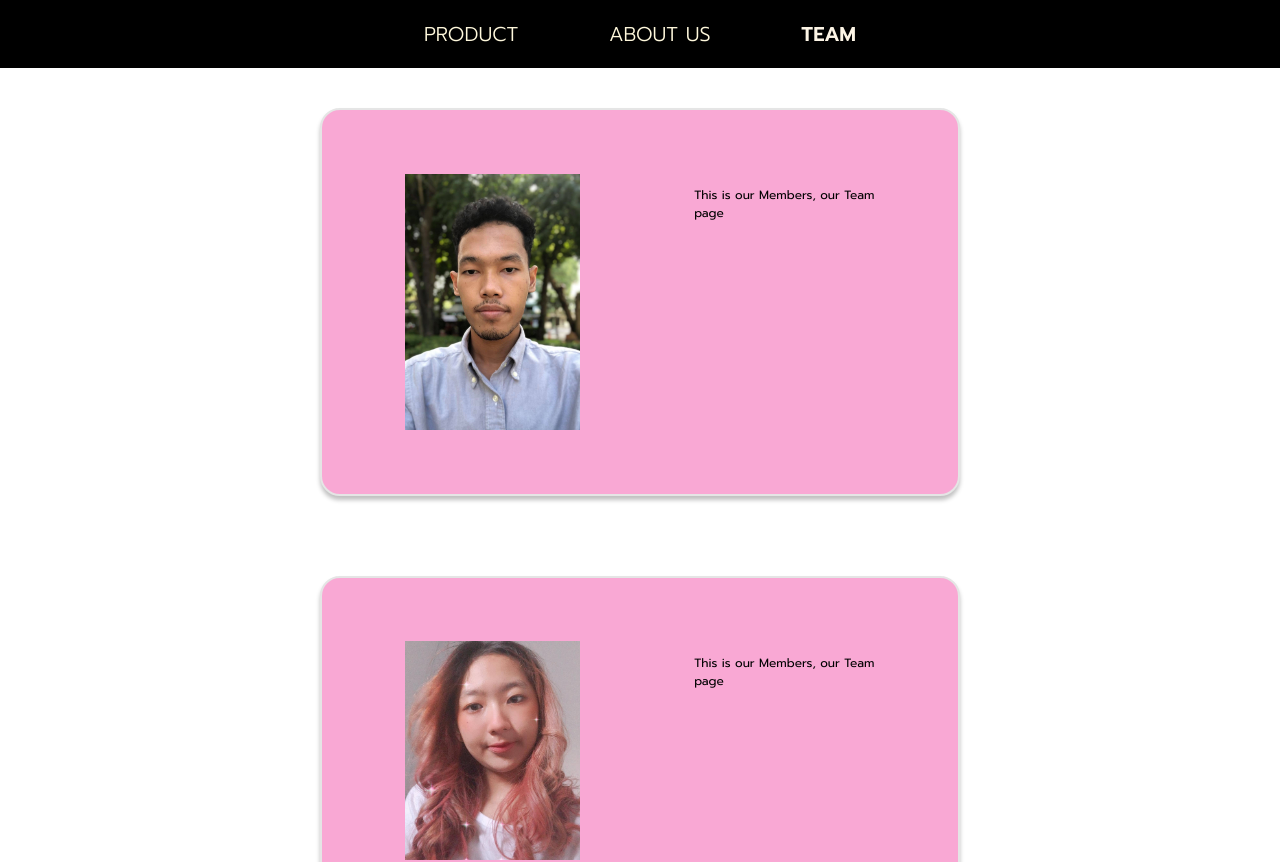
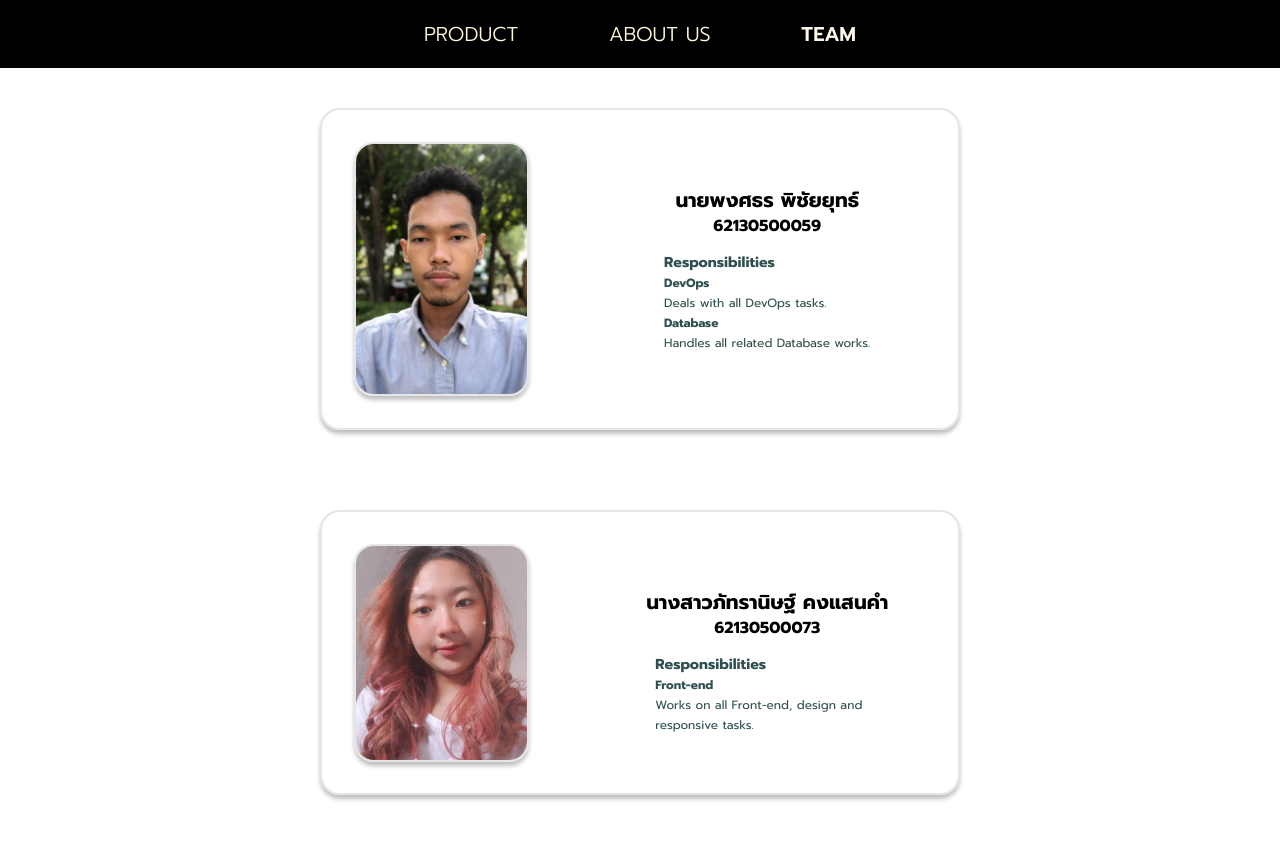
Before and after one commit to YakRuay/int221-frontend, a Vue app: page /team in a window 1280 px wide. Shown: the top 862 px of the page. Built offline with nearby package versions, Linux system fonts and the light colour scheme.

Commit message:
Done All Text Content Mockup

```diff
--- a/src/components/TheMemberCard.vue
+++ b/src/components/TheMemberCard.vue
@@ -2,7 +2,7 @@
   <div class="flex justify-center w-screen">
     <div class="widthOfCards flex flex-row py-10 b">
       <!-- lg:px-10 md:px-10 px-5 lg:px-56 md:px-44 w-7/12-->
-      <div class="memberCards flex justify-between w-full bg-pink-300">
+      <div class="memberCards flex justify-between w-full">
         <slot></slot>
       </div>
     </div>
--- a/src/views/Pages/AboutUs.vue
+++ b/src/views/Pages/AboutUs.vue
@@ -8,26 +8,31 @@
   <h1 id="slogan">
     " Thinking of <b>Sandals</b>, Thinking of <b>YakRuay</b> "
   </h1>
-  <p class="lg:px-44 md:px-20 px-10 flex justify-center">
-    "Lorem ipsum dolor sit amet, consectetur adipiscing elit, sed do eiusmod
-    tempor incididunt ut labore et dolore magna aliqua. Ut enim ad minim veniam,
-    quis nostrud exercitation ullamco laboris nisi ut aliquip ex ea commodo
-    consequat. Duis aute irure dolor in reprehenderit in voluptate velit esse
-    cillum dolore eu fugiat nulla pariatur. Excepteur sint occaecat cupidatat
-    non proident, sunt in culpa qui officia deserunt mollit anim id est
-    laborum."
+  <div class="lg:px-44 md:px-20 px-10 flex justify-center idea">
+  <p>
+    พวกเราเห็นว่าสินค้าที่มีผู้คนให้ความสนใจตลอดเวลามักเป็นสินค้าที่ใช้ในชีวิตประจำวัน
+    พวกเรา <b>"อยากรวย"</b> จึงเลือกขายสินค้าเป็นรองเท้า
+    ที่ไม่ได้เป็นเพียงรองเท้าธรรมดา แต่เป็น <b>รองเท้าแตะ </b>
+    เพราะสามารถสวมใส่ไปได้ทุกที่ทุกเวลา ใส่ได้สะดวกสบายที่สุดและเป็นรองเท้า
+    ประเภทที่คู่ใจที่สุดไม่ว่าจะเนื่องในโอกาสไหนก็ตาม
   </p>
-
-  <p class="lg:px-44 md:px-20 px-10 py-10 flex justify-center text-center text-xl text-yellow-500">
-    <b>
-      เล่าความเป็นมาทำไมเรามาเลือกขายรองเท้าจนมาเป็น YakRuay
-       <br /> // ไว้ค่อยคิดคอนเทนต์แล้วเขียนให้ ป.ล. heading นี้ทำหน้าระเบิด แต่ Final Version จะเอาออก
-    </b>
-  </p>
+  </div>
 </template>
 
 <style scoped>
+@media (max-width: 1023px) {
+  p {
+    line-height: 2.15rem;
+  padding-bottom: 10%;
+  font-size: larger;
+  font-family: "Prompt", sans-serif;
+
+}
+
+}
+
 p {
+  font-size: larger;
   font-family: "Prompt", sans-serif;
 }
 img {
--- a/src/views/Pages/Team.vue
+++ b/src/views/Pages/Team.vue
@@ -2,21 +2,62 @@
   <div id="member-Rew" class="CardData">
     <the-member-card class="block">
       <img src="@/assets/TeamImgs/059-Pongsathorn-Rew.jpg" />
-      <p>This is our Members, our Team page</p>
+      <div class="texts-content">
+        <h1>นายพงศธร พิชัยยุทธ์</h1>
+        <h2>62130500059</h2>
+        <p>
+          <b class="respons"> Responsibilities </b>
+          <span>
+            <br />
+            <b>DevOps </b> <br />Deals with all DevOps tasks.
+          </span>
+          <span>
+            <br />
+            <b> Database </b> <br />
+            Handles all related Database works.
+          </span>
+        </p>
+      </div>
     </the-member-card>
   </div>
 
   <div id="member-Lookpad" class="CardData flex justify-between">
     <the-member-card>
       <img src="@/assets/TeamImgs/073-Pattranit-Lookpad.jpg" />
-      <p>This is our Members, our Team page</p>
+      <div class="texts-content">
+        <h1>นางสาวภัทรานิษฐ์ คงแสนคำ</h1>
+        <h2>62130500073</h2>
+        <p>
+          <b class="respons"> Responsibilities </b>
+          <span>
+            <br />
+            <b>Front-end </b> <br />Works on all Front-end, design and
+            responsive tasks.
+          </span>
+        </p>
+      </div>
     </the-member-card>
   </div>
 
   <div id="member-Pro" class="CardData">
     <the-member-card>
       <img src="@/assets/TeamImgs/075-Puwa-Pro.jpg" />
-      <p>This is our Members, our Team page</p>
+      <div class="texts-content">
+        <h1>นายภูว เติมนุพันธ์</h1>
+        <h2>62130500075</h2>
+        <p>
+          <b class="respons"> Responsibilities </b>
+          <span>
+            <br />
+            <b>Back-end </b> <br />Does all works about Back-end part</span
+          >
+          <span>
+            <br />
+            <b> Database </b> <br />
+            Helps on Database diagram design
+          </span>
+        </p>
+      </div>
     </the-member-card>
   </div>
 </template>
@@ -32,11 +73,37 @@ export default {
 </script>
 
 <style scoped>
+.respons {
+  font-size: larger;
+}
+
+.texts-content {
+  line-height: 2rem;
+  font-family: "Prompt", sans-serif;
+  /* background-color: thistle; */
+}
+h1 {
+  text-align: center;
+  font-weight: bolder;
+  font-size: 1.25rem;
+  line-height: 1.75rem;
+}
+h2 {
+  text-align: center;
+  font-weight: bold;
+  font-size: 1rem;
+  line-height: 1.5rem;
+}
+
 p {
-  font-family: "Prompt", sans-serif;
+  padding-top: 5%;
+  color: darkslategray;
 }
 
 img {
+  border: 2px solid #e5e5e5;
+  box-shadow: 0px 4px 4px rgba(0, 0, 0, 0.25);
+  border-radius: 20px;
   width: 150px;
 }
 
@@ -46,35 +113,45 @@ img {
     margin: 7%;
     width: 150px;
   }
-  p {
+  .texts-content {
     margin: 0% 5% 7% 5%;
     padding: 3%;
+    justify-items: center;
+    width: 80vw;
+  }
+  p {
+    padding-left: 10%;
+    padding-right: 10%;
   }
 }
 
 /* responsive for tablet and larger*/
 @media (min-width: 768px) {
   img {
-    margin: 7%;
-    width: 175px;
+    margin: 2%;
+    width: 150px;
   }
-  p {
+  .texts-content {
     font-size: 0.75rem;
-    margin: 7%;
-    padding: 3%;
+      line-height: 1.25rem;
+
+    /* margin: 7%; */
+    /* padding-top: 10%; */
+    width: 75%;
   }
 }
 
 @media (min-width: 1024px) {
   img {
-    margin: 10%;
-    margin-left: 13%;
+    margin: 5%;
+    /* margin-left: 13%; */
     width: 175px;
   }
-  p {
+  .texts-content {
     font-size: 0.75rem;
     margin: 5%;
     padding: 7% 3% 3% 3%;
+    width: 50%;
   }
 }
 
@@ -85,24 +162,29 @@ img {
     margin-left: 10%;
     width: 200px;
   }
-  p {
+  .texts-content {
+    line-height: 1.5rem;
     font-size: 1rem;
-    padding: 5% 5% 5% 0%;
+    /* padding: 5%; */
   }
 }
 
 /* Responsive for 4k */
 @media (min-width: 2560px) {
+  h1,h2{
+    font-size: xx-large;
+    line-height: 3rem;
+  }
+
   img {
     margin: 7%;
-    margin-left: 15%;
     width: 400px;
   }
-  p {
+  .texts-content {
     font-size: 1.75rem;
+    line-height: 3rem;
+
     padding: 7%;
-    padding-right: 0%;
-    padding-left: 0%;
   }
 }
 </style>
```
